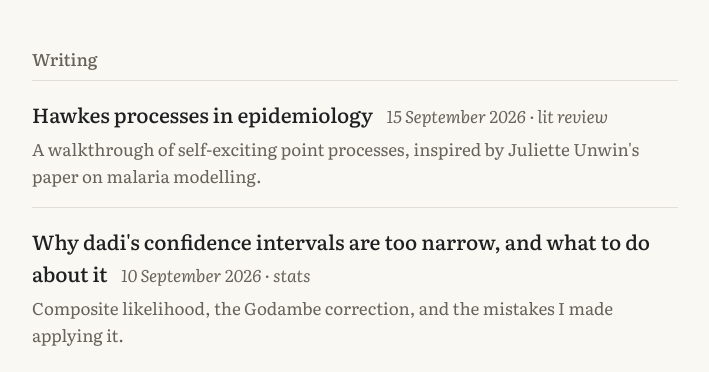
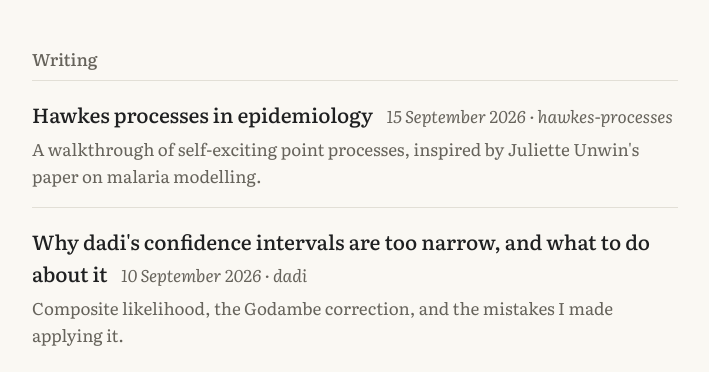
Before and after one commit to timj-wood/timj-wood.github.io, a Jekyll site: the page built from index.md, in a window 1280 px wide. Shown: the part 756-1128 px from the top of the page, without its empty margins (285-994 px from the left). Built offline with Jekyll 4.4.1, drawn with Linux system fonts in a browser that asks for light colours.

Commit message:
Category changes

```diff
--- a/_posts/2026-09-10-composite-likelihood.md
+++ b/_posts/2026-09-10-composite-likelihood.md
@@ -2,7 +2,7 @@
 title: "Why dadi's confidence intervals are too narrow, and what to do about it"
 date: 2026-09-10
 summary: "Composite likelihood, the Godambe correction, and the mistakes I made applying it."
-category: stats
+category: dadi
 math: true
 ---
 
--- a/_posts/2026-09-15-hawkes-processes.md
+++ b/_posts/2026-09-15-hawkes-processes.md
@@ -1,7 +1,7 @@
 ---
 title: "Hawkes processes in epidemiology"
 summary: A walkthrough of self-exciting point processes, inspired by Juliette Unwin's paper on malaria modelling.
-category: lit review
+category: hawkes-processes
 math: true
 ---
 Work in progress.
```
